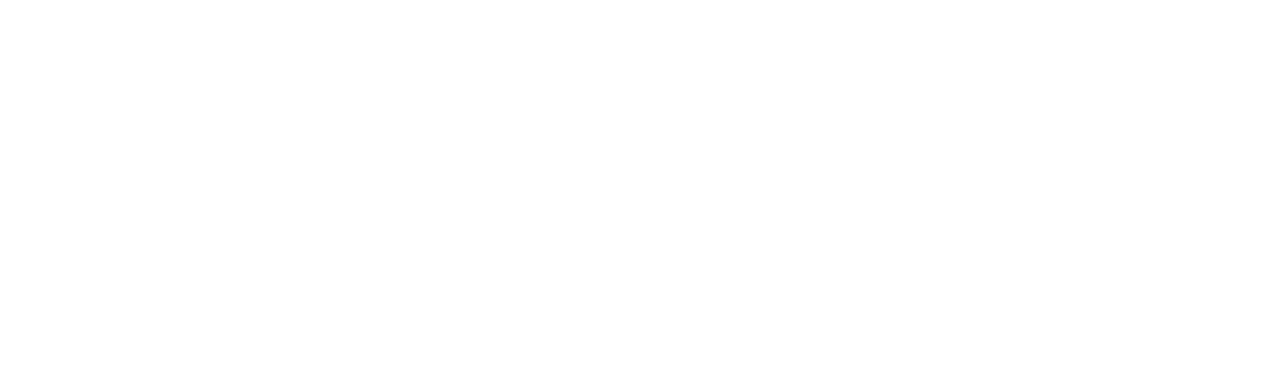
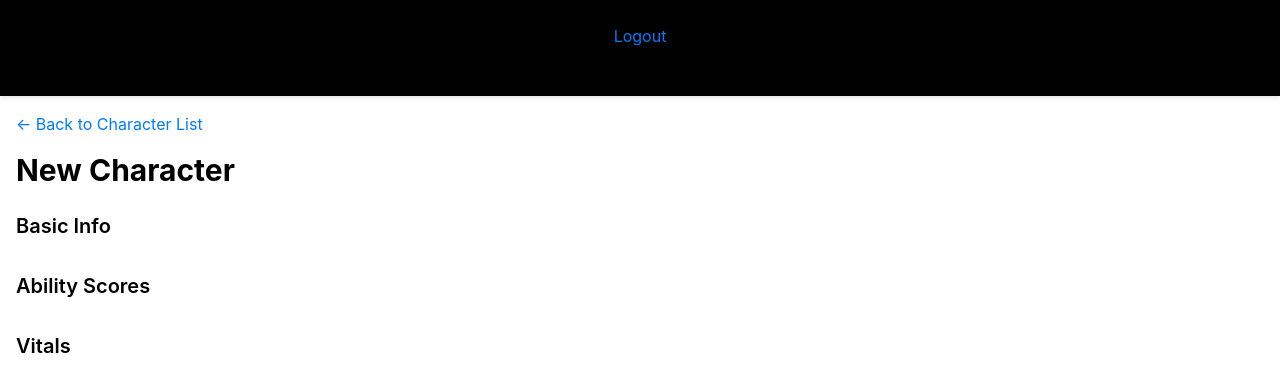
Before and after one commit to TheDakotaSeagraves/AdventurersCodex-client, a React (Vite) app: page /characters/new in a window 1280 px wide. Before the commit this address had no page. Shown: the top 392 px of the page. Built offline with nearby package versions, Linux system fonts and the light colour scheme; sample sign-in values are in the browser's storage.

Commit message:
Add /characters/new route and CharacterForm scaffold

```diff
--- a/src/components/ApplicationViews.jsx
+++ b/src/components/ApplicationViews.jsx
@@ -3,7 +3,7 @@
 import { Login } from "./auth/Login.jsx"
 import { Register } from './auth/Register.jsx'
 import { Home } from "./Home.jsx"
-
+import { CharacterForm } from "./CharacterForm.jsx"
 
 const ApplicationViews = () => {
 
@@ -13,6 +13,7 @@
             <Route path="/register" element={<Register />} />
             <Route element={<Authorized />}>
                 <Route path="/" element={<Home />} />
+                <Route path="/characters/new" element={<CharacterForm />} />
             </Route>
         </Routes>
     </BrowserRouter>
--- /dev/null
+++ b/src/components/CharacterForm.jsx
@@ -0,0 +1,28 @@
+import { Link } from "react-router-dom"
+
+export const CharacterForm = () => {
+  return (
+    <section>
+      <Link to="/" className="text-blue-600 hover:underline">
+        ← Back to Character List
+      </Link>
+
+      <h1 className="text-3xl font-bold mt-4 mb-6">New Character</h1>
+
+      <section className="mb-8">
+        <h2 className="text-xl font-semibold mb-4">Basic Info</h2>
+        {/* Fields added in commit 2 */}
+      </section>
+
+      <section className="mb-8">
+        <h2 className="text-xl font-semibold mb-4">Ability Scores</h2>
+        {/* Fields added in commit 3 */}
+      </section>
+
+      <section className="mb-8">
+        <h2 className="text-xl font-semibold mb-4">Vitals</h2>
+        {/* Fields added in commit 4 */}
+      </section>
+    </section>
+  )
+}
```
